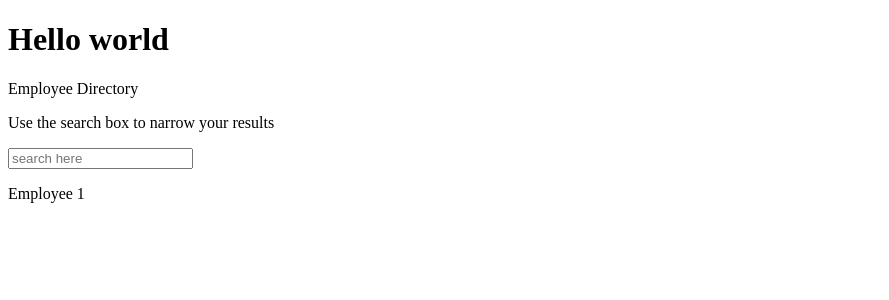
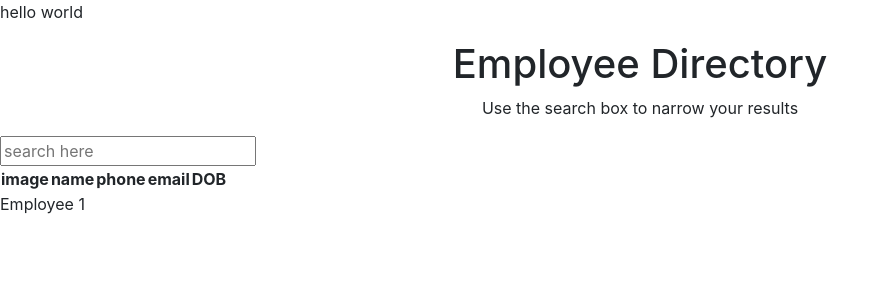
Before and after one commit to brer4449/Employee-Directory--React, a React (Create React App) app in the folder employee_dir/: page / in a window 1280 px wide. Shown: the top 300 px of the page, without its empty margins (0-889 px from the left). Built offline with nearby package versions, Linux system fonts and the light colour scheme; no server answers.

Commit message:
added bootstrap, added table to employeerow

```diff
--- a/employee_dir/public/index.html
+++ b/employee_dir/public/index.html
@@ -10,6 +10,10 @@
       content="Web site created using create-react-app"
     />
     <link rel="apple-touch-icon" href="%PUBLIC_URL%/logo192.png" />
+    <link
+      rel="stylesheet"
+      href="https://stackpath.bootstrapcdn.com/bootstrap/4.3.1/css/bootstrap.min.css"
+    />
     <!--
       manifest.json provides metadata used when your web app is installed on a
       user's mobile device or desktop. See https://developers.google.com/web/fundamentals/web-app-manifest/
--- a/employee_dir/src/App.js
+++ b/employee_dir/src/App.js
@@ -23,7 +23,7 @@ class App extends React.Component {
   render() {
     return (
       <>
-        <h1>Hello world</h1>
+        <p>hello world</p>
         <Header />
         <SearchInput />
         <EmployeeRow name={this.state.employees} />
--- a/employee_dir/src/components/EmployeeRow.js
+++ b/employee_dir/src/components/EmployeeRow.js
@@ -1,8 +1,24 @@
 import React from "react";
 
+const columns = [
+  { id: 1, label: "image" },
+  { id: 2, label: "name" },
+  { id: 3, label: "phone" },
+  { id: 4, label: "email" },
+  { id: 5, label: "DOB" }
+];
 function EmployeeRow(props) {
   return (
     <div>
+      <table>
+        <thead>
+          <tr>
+            {columns.map(column => (
+              <th key={column.id}>{column.label}</th>
+            ))}
+          </tr>
+        </thead>
+      </table>
       <p>Employee 1 {props.name}</p>
     </div>
   );
--- a/employee_dir/src/components/Header.js
+++ b/employee_dir/src/components/Header.js
@@ -3,8 +3,8 @@ import React from "react";
 function Header() {
   return (
     <div>
-      <header>Employee Directory</header>
-      <p>Use the search box to narrow your results</p>
+      <h1 className="text-center">Employee Directory</h1>
+      <p className="text-center">Use the search box to narrow your results</p>
     </div>
   );
 }
```
